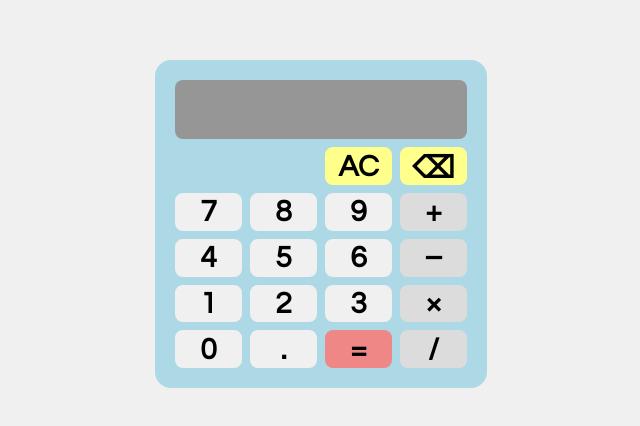
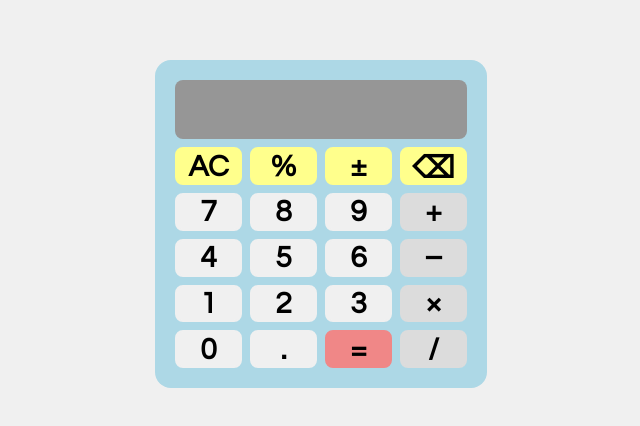
Before and after one commit to derek-graves/basic-calculator, a plain HTML site: page index.html in a window 1280 px wide. Shown: the part 184-610 px from the top of the page, without its empty margins (319-959 px from the left). Drawn offline with Linux system fonts and the light colour scheme.

Commit message:
Add and style percent and plusminus buttons

```diff
--- a/index.html
+++ b/index.html
@@ -13,8 +13,10 @@
   <div id="calculator">
     <div id="display"></div>
     <div id="buttons">
-      <button id="clear">AC</button>
-      <button id="erase">⌫</button>
+      <button id="clear" class="toprow">AC</button>
+      <button id="percent" class="toprow">%</button>
+      <button id="plusminus" class="toprow">±</button>
+      <button id="erase" class="toprow">⌫</button>
       <button id="seven" class="numeric">7</button>
       <button id="eight" class="numeric">8</button>
       <button id="nine" class="numeric">9</button>
--- a/style.css
+++ b/style.css
@@ -51,21 +51,17 @@ button {
   border-radius: 8px;
 }
 
-#clear {
-  grid-column-start: 3;
-}
-
-#clear, #erase {
+.toprow {
   background-color: rgb(255, 255, 140);
   border: 2px solid rgb(255, 255, 140);
 }
 
-#clear:hover, #erase:hover {
+.toprow:hover {
   background-color: rgb(245, 245, 130);
   border-color: rgb(245, 245, 130);
 }
 
-#clear:active, #erase:active {
+.toprow:active {
   border-color: rgb(155, 155, 40);
 }
 
```
